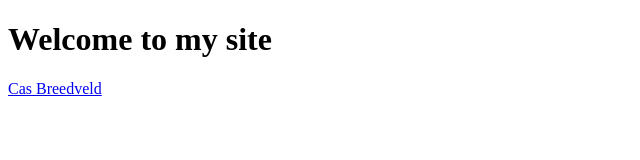
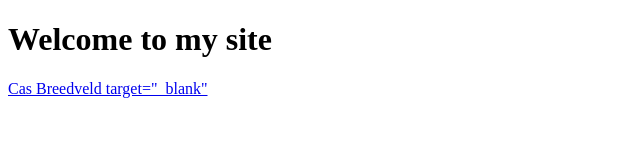
Before and after one commit to casbreedveld/casbreedveld.github.io, a plain HTML site: page index.html in a window 1280 px wide. Shown: the whole page, without its empty margins (0-640 px from the left). Drawn offline with Linux system fonts and the light colour scheme.

Commit message:
Update index.html

```diff
--- a/index.html
+++ b/index.html
@@ -13,7 +13,7 @@
     </h1>
   </p>
 
-  <a href="https://www.linkedin.com/in/cas-breedveld-54672515a/">Cas Breedveld<target="_blank"> </a>
+  <a href="https://www.linkedin.com/in/cas-breedveld-54672515a/">Cas Breedveld target="_blank" </a>
   </div>
 
 </body>
```
